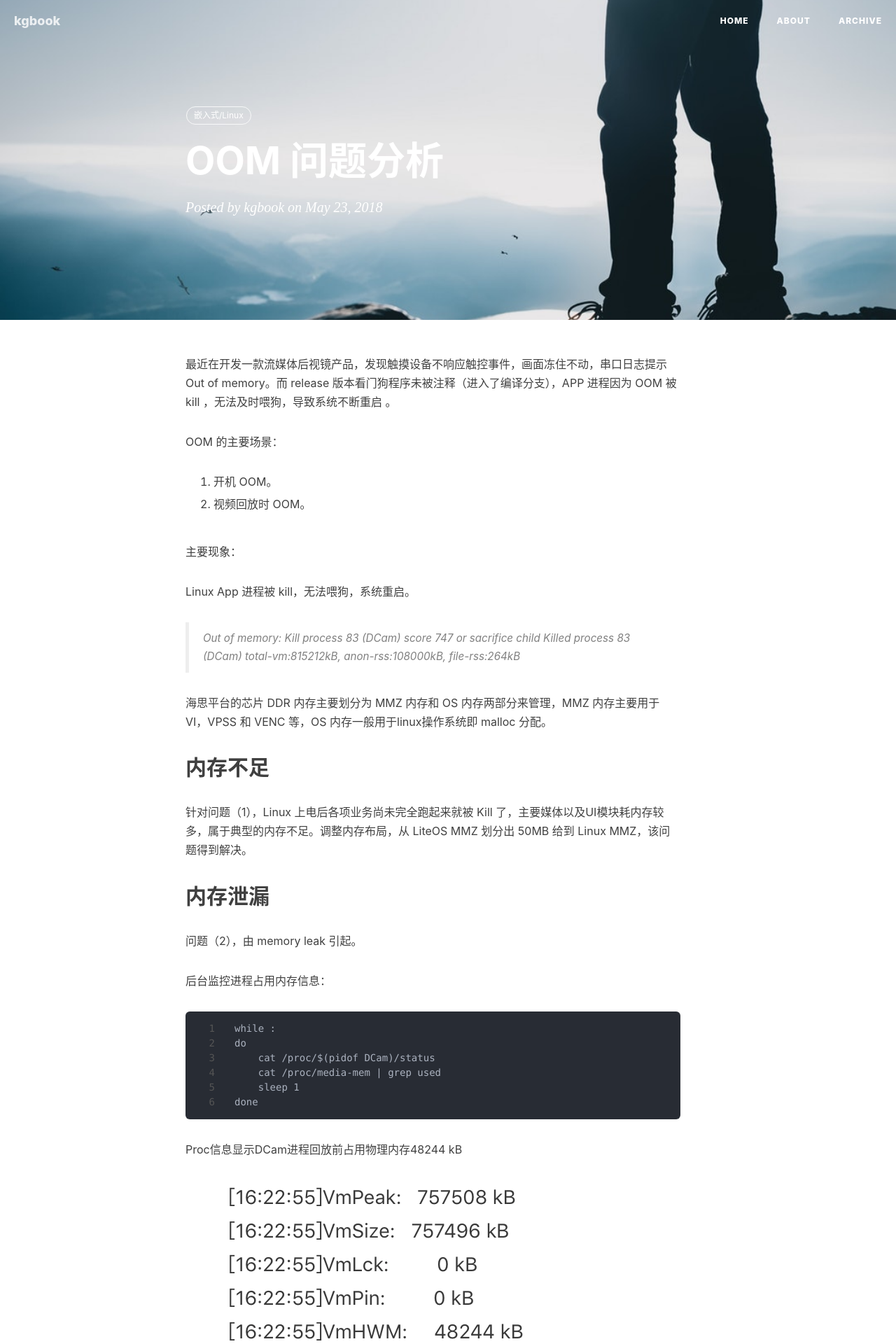
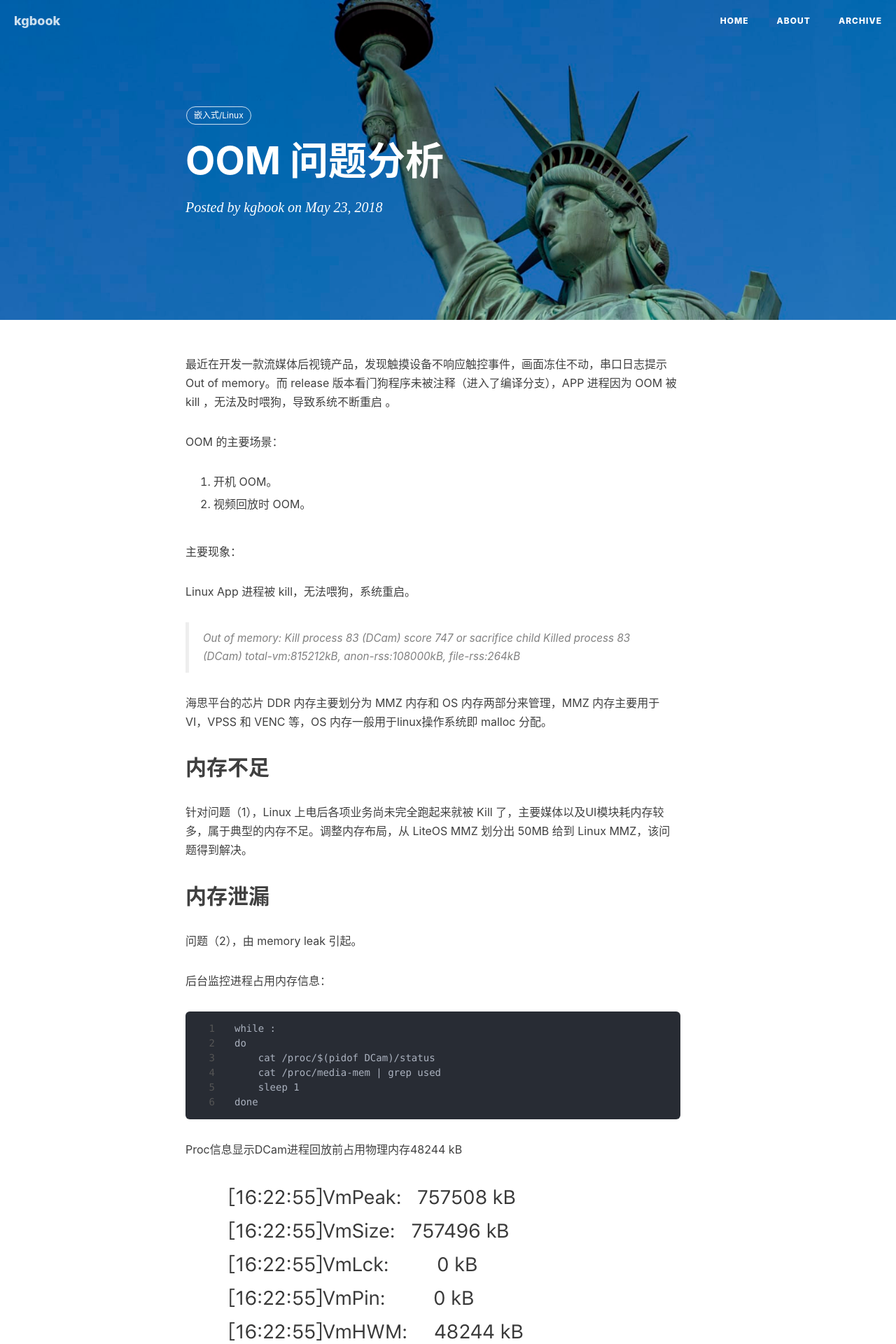
Before and after one commit to kgbook/kgbook.github.io, a Jekyll site: the page built from _posts/2018-05-23-OOM 问题分析.md, in a window 1280 px wide. Shown: the top 1920 px of the page at 70% size. Built offline with Jekyll 4.4.1, drawn with Linux system fonts in a browser that asks for light colours; nearby versions of some CDN libraries; comment, search, counter and statistics services are not loaded.

Commit message:
update image

```diff
--- a/_config.yml
+++ b/_config.yml
@@ -1,7 +1,7 @@
 # Site settings
 title: kgbook
 SEOTitle: cooltmux | cooltmux
-header-img: img/home-bg.jpg
+header-img: img/StatueOfLliberty.jpeg
 email: kgbook@cooltmux.com
 description: "关于程序与设计 | 康登立，Web & Mobile Lover，Software Engineer，Embedded Developer | 这里是 @kgbook康登立 的个人博客，与你一起发现更大的世界。"
 keyword: "康登立, kgbook康登立, kgbook, alpha, kgbook, @kgbook, 康登立的博客, kgbook Blog, 博客, 个人网站, 嵌入式, 后台, Unix/Linux"
@@ -13,12 +13,12 @@ future: true
 
 # SNS settings
 RSS: true
-weibo_username:     6345151606
-zhihu_username:     kgbook
+#weibo_username:     6345151606
+#zhihu_username:     kgbook
 github_username:    kgbook
 twitter_username:   szLens
 stackoverflow_username: kgbook
-facebook_username:  kang.alpha.98
+#facebook_username:  kang.alpha.98
 #linkedin_username:  firstname-lastname-idxxxx
 
 
@@ -73,7 +73,7 @@ netease_comment: false
 
 # Google Analytics
 ga_track_id: 'UA-119603019-1'            # Format: UA-xxxxxx-xxxxxx
-ga_domain: cooltmux.com
+#ga_domain: cooltmux.com
 
 
 
```
Also changed, not shown: img/StatueOfLliberty.jpeg (added).
